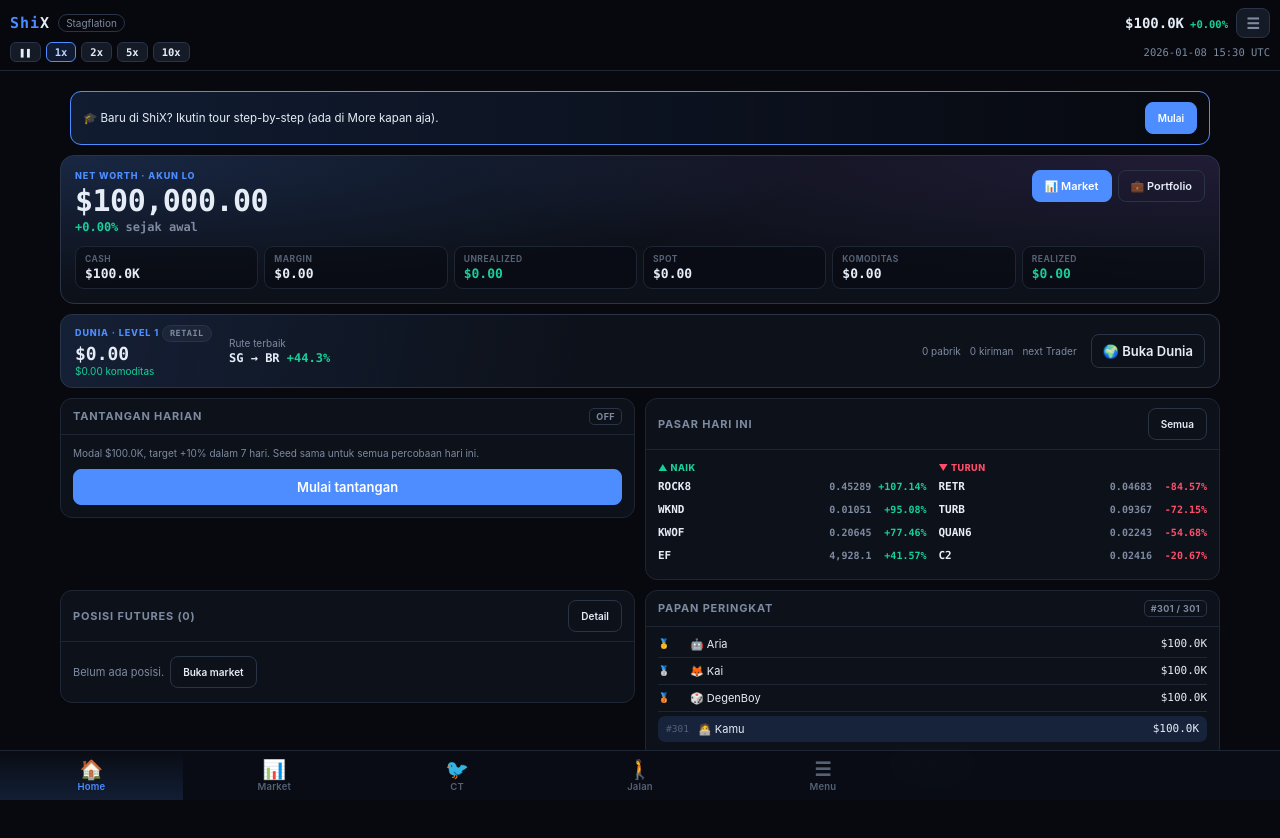
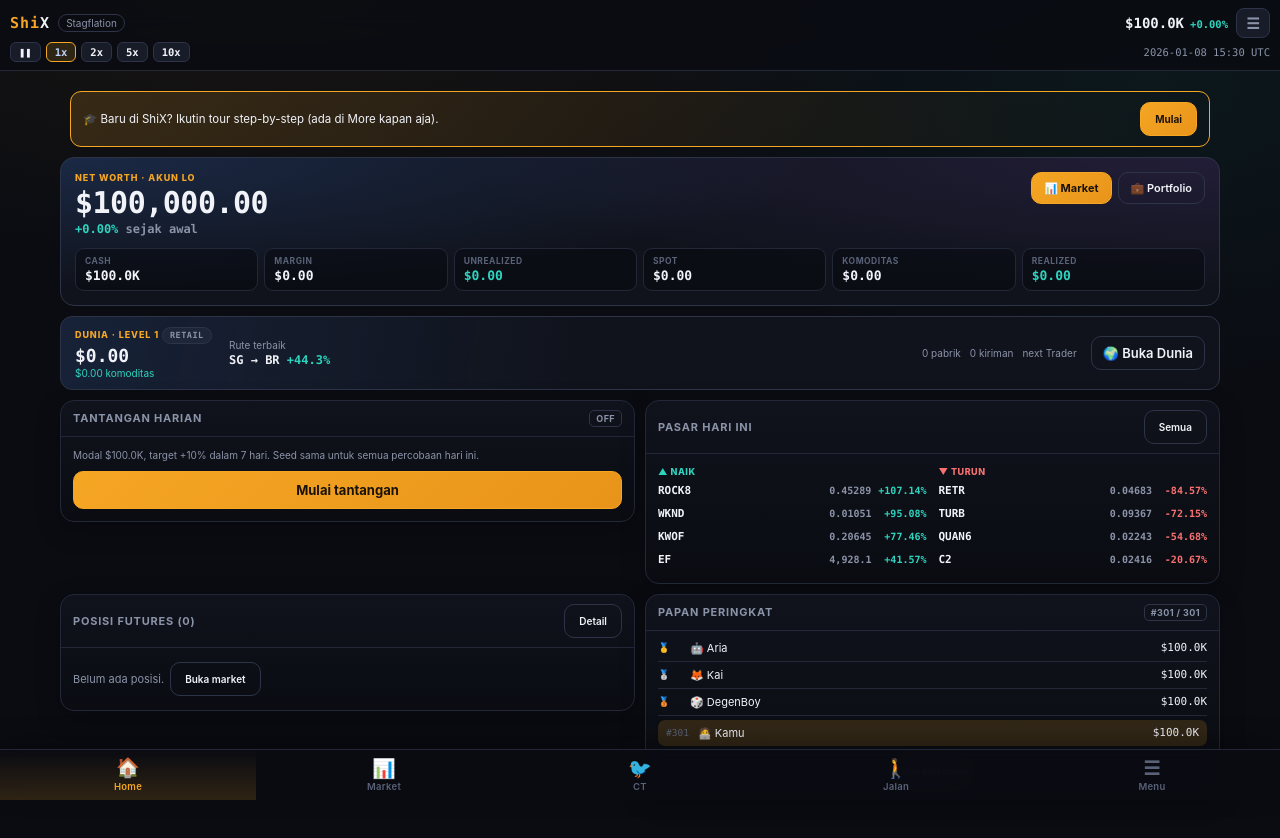
Before and after one commit to inSecD/ShiX, a React (Vite) app: page / in a window 1280 px wide. Shown: the top 838 px of the page. Built offline with nearby package versions, Linux system fonts and the light colour scheme.

Commit message:
feat: UI/UX full restyle — tema Midnight Amber, glass panel, bottom nav 5

```diff
--- a/src/styles.css
+++ b/src/styles.css
@@ -1,23 +1,25 @@
 :root {
-  --bg: #07090f;
-  --bg2: #0d111a;
-  --bg3: #141a26;
-  --line: #1e2634;
-  --line2: #2a3446;
-  --txt: #e6edf7;
-  --dim: #7d8aa0;
-  --dim2: #556175;
-  --up: #16d09a;
-  --up-dim: rgba(22, 208, 154, 0.14);
-  --down: #ff4d6a;
-  --down-dim: rgba(255, 77, 106, 0.14);
-  --accent: #4d8dff;
-  --accent-dim: rgba(77, 141, 255, 0.14);
-  --warn: #ffb648;
-  --purple: #a86bff;
+  --bg: #0a0c12;
+  --bg2: #10131c;
+  --bg3: #181c28;
+  --line: #232838;
+  --line2: #2e3448;
+  --txt: #f1f3f9;
+  --dim: #8b93a8;
+  --dim2: #5a6278;
+  --up: #2dd4bf;
+  --up-dim: rgba(45, 212, 191, 0.14);
+  --down: #f87171;
+  --down-dim: rgba(248, 113, 113, 0.14);
+  --accent: #f5a623;
+  --accent-dim: rgba(245, 166, 35, 0.16);
+  --warn: #fbbf24;
+  --purple: #a78bfa;
   --safe-t: env(safe-area-inset-top, 0px);
   --safe-b: env(safe-area-inset-bottom, 0px);
   --mono: 'SF Mono', 'JetBrains Mono', Menlo, Consolas, monospace;
+  --radius: 14px;
+  --radius-sm: 10px;
 }
 
 * {
@@ -52,16 +54,18 @@ select {
   color: var(--txt);
   background: var(--bg3);
   border: 1px solid var(--line2);
-  border-radius: 8px;
-  padding: 8px 10px;
+  border-radius: var(--radius-sm);
+  padding: 10px 12px;
   width: 100%;
   outline: none;
+  transition: border-color 0.15s, box-shadow 0.15s;
 }
 
 input:focus,
 textarea:focus,
 select:focus {
   border-color: var(--accent);
+  box-shadow: 0 0 0 3px var(--accent-dim);
 }
 
 button {
@@ -71,31 +75,35 @@ button {
   color: var(--txt);
   background: var(--bg3);
   border: 1px solid var(--line2);
-  border-radius: 8px;
-  padding: 9px 12px;
+  border-radius: var(--radius-sm);
+  padding: 10px 14px;
   cursor: pointer;
+  transition: transform 0.08s, background 0.15s, border-color 0.15s;
 }
 
 button:active {
-  transform: scale(0.98);
+  transform: scale(0.97);
 }
 
 button.primary {
-  background: var(--accent);
+  background: linear-gradient(135deg, var(--accent), #e8941a);
   border-color: var(--accent);
-  color: #fff;
+  color: #1a1206;
+  font-weight: 700;
 }
 
 button.long {
   background: var(--up);
   border-color: var(--up);
   color: #04140e;
+  font-weight: 700;
 }
 
 button.short {
   background: var(--down);
   border-color: var(--down);
   color: #fff;
+  font-weight: 700;
 }
 
 button.ghost {
@@ -113,14 +121,18 @@ button:disabled {
   padding-top: calc(var(--safe-t) + 0px);
   min-height: 100dvh;
   padding-bottom: calc(var(--safe-b) + 62px);
+  background:
+    radial-gradient(1200px 600px at 20% -10%, rgba(245, 166, 35, 0.08), transparent 60%),
+    radial-gradient(900px 500px at 90% 10%, rgba(45, 212, 191, 0.06), transparent 60%),
+    var(--bg);
 }
 
 .topbar {
   position: sticky;
   top: 0;
   z-index: 30;
-  background: rgba(7, 9, 15, 0.92);
-  backdrop-filter: blur(12px);
+  background: rgba(10, 12, 18, 0.85);
+  backdrop-filter: blur(14px);
   border-bottom: 1px solid var(--line);
 }
 
@@ -221,29 +233,31 @@ button:disabled {
   bottom: 0;
   z-index: 40;
   display: grid;
-  grid-template-columns: repeat(7, 1fr);
-  background: rgba(10, 13, 21, 0.96);
-  backdrop-filter: blur(14px);
+  grid-template-columns: repeat(5, 1fr);
+  background: rgba(10, 12, 18, 0.9);
+  backdrop-filter: blur(16px);
   border-top: 1px solid var(--line);
   padding-bottom: var(--safe-b);
+  box-shadow: 0 -8px 24px rgba(0, 0, 0, 0.3);
 }
 
 .nav-btn {
   background: none;
   border: none;
   border-radius: 0;
-  padding: 8px 2px 7px;
-  display: flex;
-  flex-direction: column;
-  align-items: center;
-  gap: 2px;
+  padding: 9px 2px 7px;
+  display: flex;
+  flex-direction: column;
+  align-items: center;
+  gap: 3px;
   color: var(--dim2);
-  font-size: 8.5px;
-  letter-spacing: 0.2px;
+  font-size: 9px;
+  letter-spacing: 0.3px;
+  transition: color 0.15s;
 }
 
 .nav-btn .ico {
-  font-size: 17px;
+  font-size: 19px;
   line-height: 1;
 }
 
@@ -252,14 +266,19 @@ button:disabled {
   background: linear-gradient(180deg, transparent, var(--accent-dim));
 }
 
+.nav-btn.on .ico {
+  transform: translateY(-1px);
+}
+
 /* ---------- generic panels ---------- */
 
 .panel {
-  background: var(--bg2);
+  background: linear-gradient(180deg, var(--bg2), var(--bg));
   border: 1px solid var(--line);
-  border-radius: 12px;
+  border-radius: var(--radius);
   margin: 10px;
   overflow: hidden;
+  box-shadow: 0 8px 24px rgba(0, 0, 0, 0.25);
 }
 
 .panel-head {
@@ -1054,7 +1073,7 @@ input[type='range']::-webkit-slider-thumb {
 }
 
 .bottom-nav {
-  grid-template-columns: repeat(7, 1fr);
+  grid-template-columns: repeat(5, 1fr);
 }
 
 .nav-btn {
```
Also changed, not shown: 2 other files (tests, documents, lock files or other folders).
